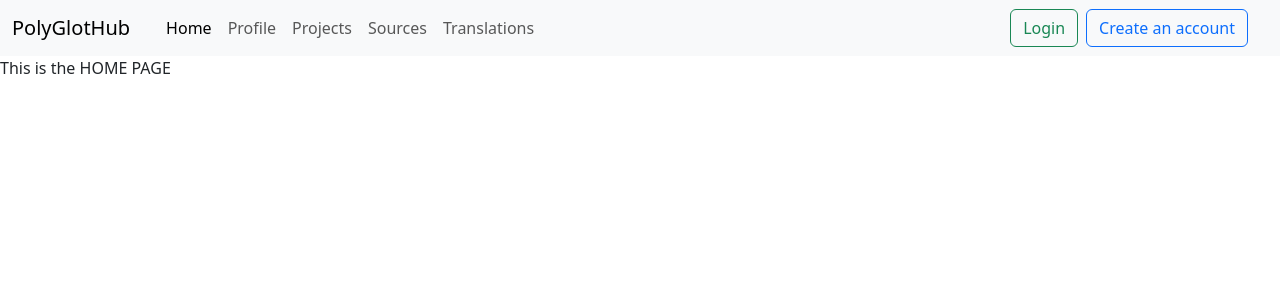
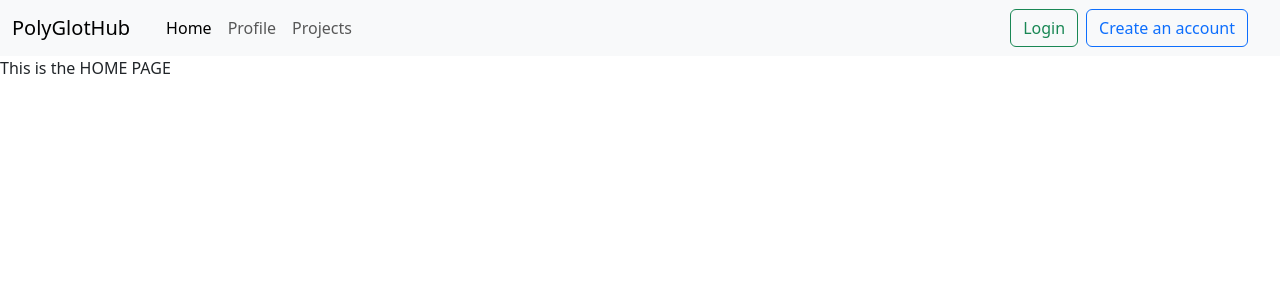
Before and after one commit to TheYassAnz/crowdin-2, a Symfony app: template PolyglotHub/templates/home/index.html.twig in a window 1280 px wide. Shown: the top 300 px of the page. Run offline with Twig, Linux system fonts and the light colour scheme; the template is opened without the code that fills it, so the values that code supplies are empty; style sheets or scripts are compiled from the project's sources; some libraries are stand-ins or nearby versions.

Commit message:
remove source & translation from navbar

```diff
--- a/PolyglotHub/templates/navbar.html.twig
+++ b/PolyglotHub/templates/navbar.html.twig
@@ -16,13 +16,6 @@
                 <li class="nav-item">
                     <a class="nav-link" href="{{ path('app_projects') }}">Projects</a>
                 </li>
-                <li class="nav-item">
-                    <a class="nav-link" href="{{ path('app_sources') }}">Sources</a>
-                </li>
-                <li class="nav-item">
-                    <a class="nav-link" href="{{ path('app_translations') }}">Translations</a>
-                </li>
-
             </ul>
             <ul class="navbar-nav ms-auto">
                 <a href="{{ path('app_login') }}">
```
Also changed, not shown: PolyglotHub/src/Entity/Projects.php (+2 -26 lines).
